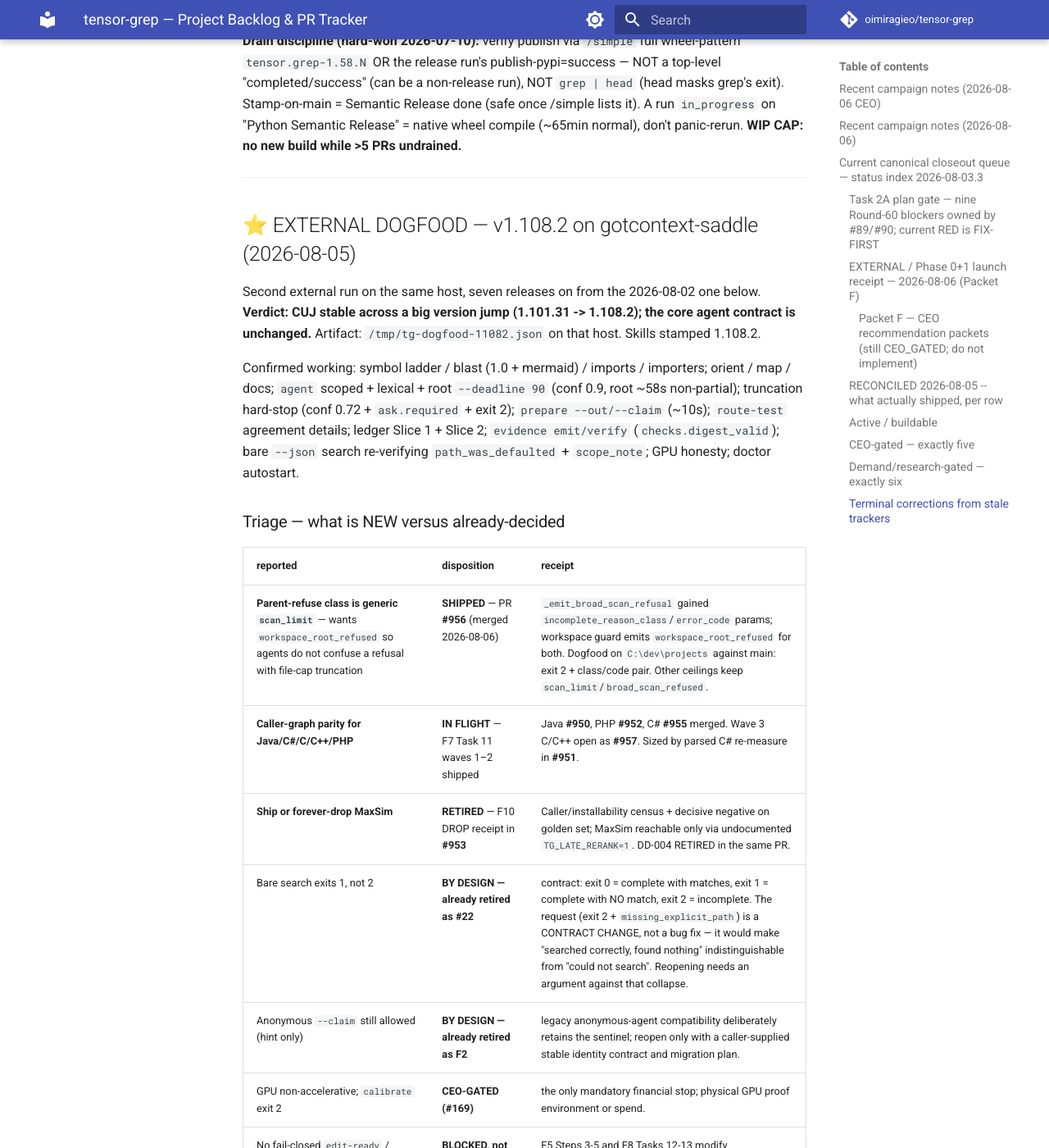
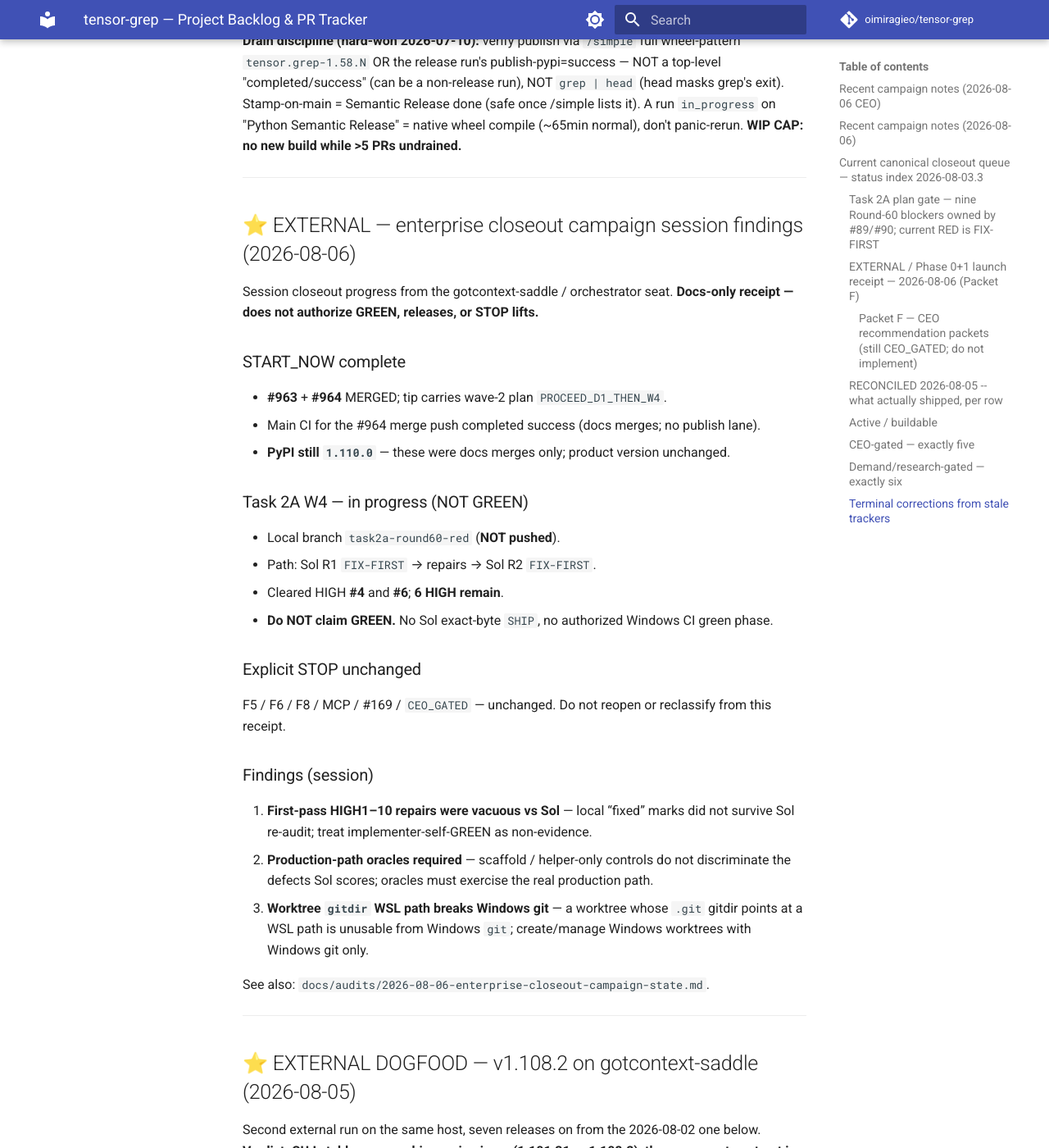
Before and after one commit to oimiragieo/tensor-grep, an MkDocs documentation site: the page built from docs/BACKLOG.md, in a window 1280 px wide and 1400 px high, scrolled down 21401 px. Shown: the whole window at 82% size. Built offline with MkDocs 1.6.1 and Material for MkDocs 9.7.7, drawn with Linux system fonts in a browser that asks for light colours; comment, search, counter and statistics services are not loaded.

Commit message:
docs: closeout campaign findings + Task2A Sol R2 status (#965)

```diff
--- a/docs/BACKLOG.md
+++ b/docs/BACKLOG.md
@@ -689,6 +689,43 @@
 
 ---
 
+## ⭐ EXTERNAL — enterprise closeout campaign session findings (2026-08-06)
+
+Session closeout progress from the gotcontext-saddle / orchestrator seat. **Docs-only
+receipt — does not authorize GREEN, releases, or STOP lifts.**
+
+### START_NOW complete
+
+- **#963** + **#964** MERGED; tip carries wave-2 plan `PROCEED_D1_THEN_W4`.
+- Main CI for the #964 merge push completed success (docs merges; no publish lane).
+- **PyPI still `1.110.0`** — these were docs merges only; product version unchanged.
+
+### Task 2A W4 — in progress (NOT GREEN)
+
+- Local branch `task2a-round60-red` (**NOT pushed**).
+- Path: Sol R1 `FIX-FIRST` → repairs → Sol R2 `FIX-FIRST`.
+- Cleared HIGH **#4** and **#6**; **6 HIGH remain**.
+- **Do NOT claim GREEN.** No Sol exact-byte `SHIP`, no authorized Windows CI green phase.
+
+### Explicit STOP unchanged
+
+F5 / F6 / F8 / MCP / #169 / `CEO_GATED` — unchanged. Do not reopen or reclassify from this
+receipt.
+
+### Findings (session)
+
+1. **First-pass HIGH1–10 repairs were vacuous vs Sol** — local “fixed” marks did not survive
+   Sol re-audit; treat implementer-self-GREEN as non-evidence.
+2. **Production-path oracles required** — scaffold / helper-only controls do not discriminate
+   the defects Sol scores; oracles must exercise the real production path.
+3. **Worktree `gitdir` WSL path breaks Windows git** — a worktree whose `.git` gitdir points
+   at a WSL path is unusable from Windows `git`; create/manage Windows worktrees with
+   Windows git only.
+
+See also: `docs/audits/2026-08-06-enterprise-closeout-campaign-state.md`.
+
+---
+
 ## ⭐ EXTERNAL DOGFOOD — v1.108.2 on gotcontext-saddle (2026-08-05)
 
 Second external run on the same host, seven releases on from the 2026-08-02 one below. **Verdict:
```
Also changed, not shown: docs/audits/2026-08-06-enterprise-closeout-campaign-state.md (+19 -10 lines).
